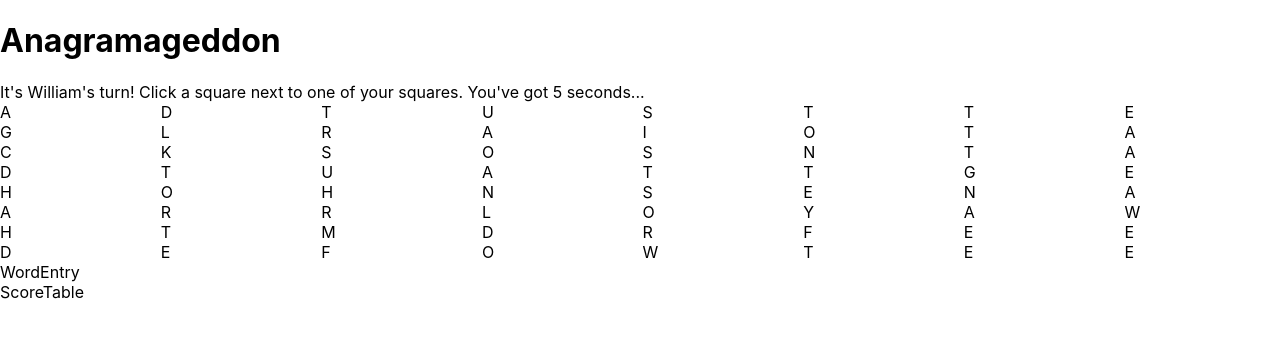
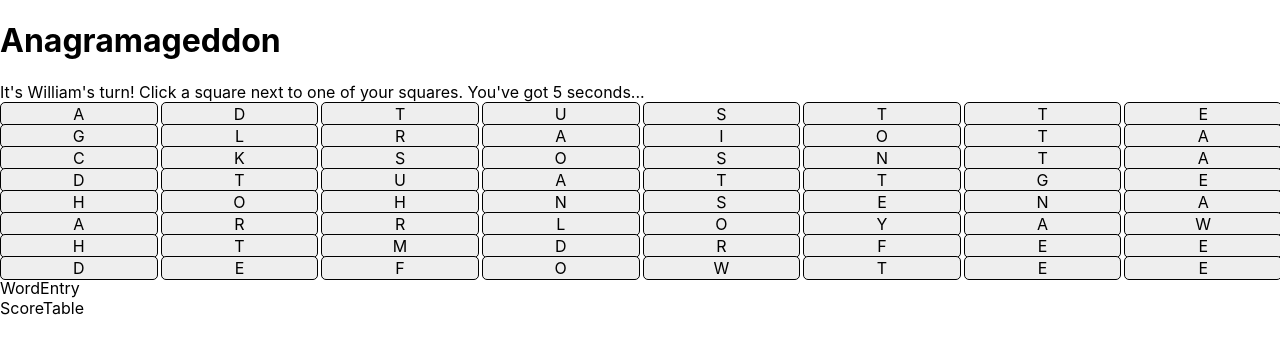
Before and after one commit to wjrm500/AnagramageddonBrowser, a React (Create React App) app: page / in a window 1280 px wide. Shown: the top 354 px of the page. Built offline with nearby package versions, Linux system fonts and the light colour scheme.

Commit message:
Styling boxes

```diff
--- /dev/null
+++ b/src/css/Box.css
@@ -0,0 +1,25 @@
+.innerBox {
+  align-items: center;
+  background-color: #eeeeee;
+  border: 1px solid black;
+  border-radius: 5px;
+  display: flex;
+  height: 100%;
+  justify-content: center;
+  width: 100%;
+}
+
+.innerBox.inactive {
+  border: 1px solid darkgray;
+  color: darkgray;
+}
+
+.innerBox:hover {
+  background-color: #dddddd;
+  cursor: pointer;
+}
+
+.innerBox.inactive:hover {
+  background-color: #eeeeee;
+  cursor: auto;
+}
--- a/src/css/Grid.css
+++ b/src/css/Grid.css
@@ -1,3 +1,5 @@
+@import "Box.css";
+
 #grid {
   display: grid;
   grid-auto-flow: row;
```
Also changed, not shown: src/index.css (line endings or trailing spaces).
